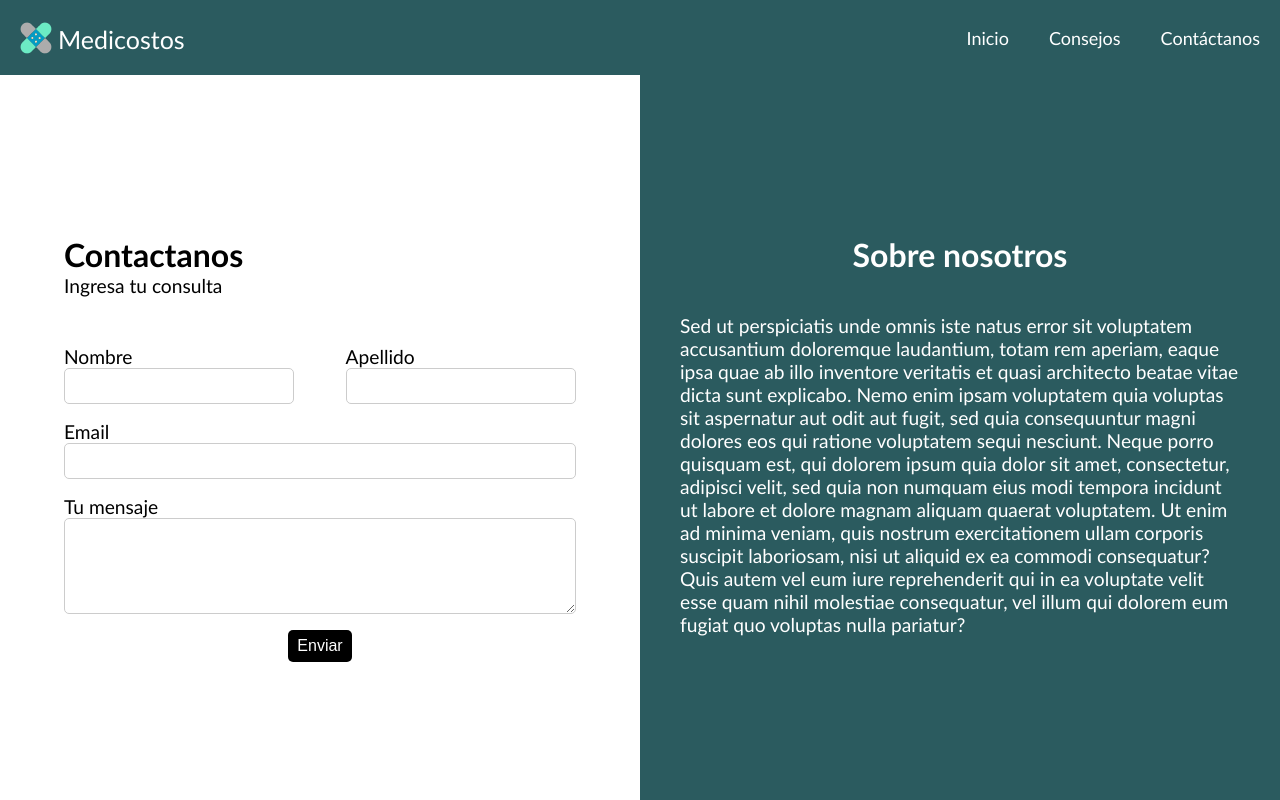
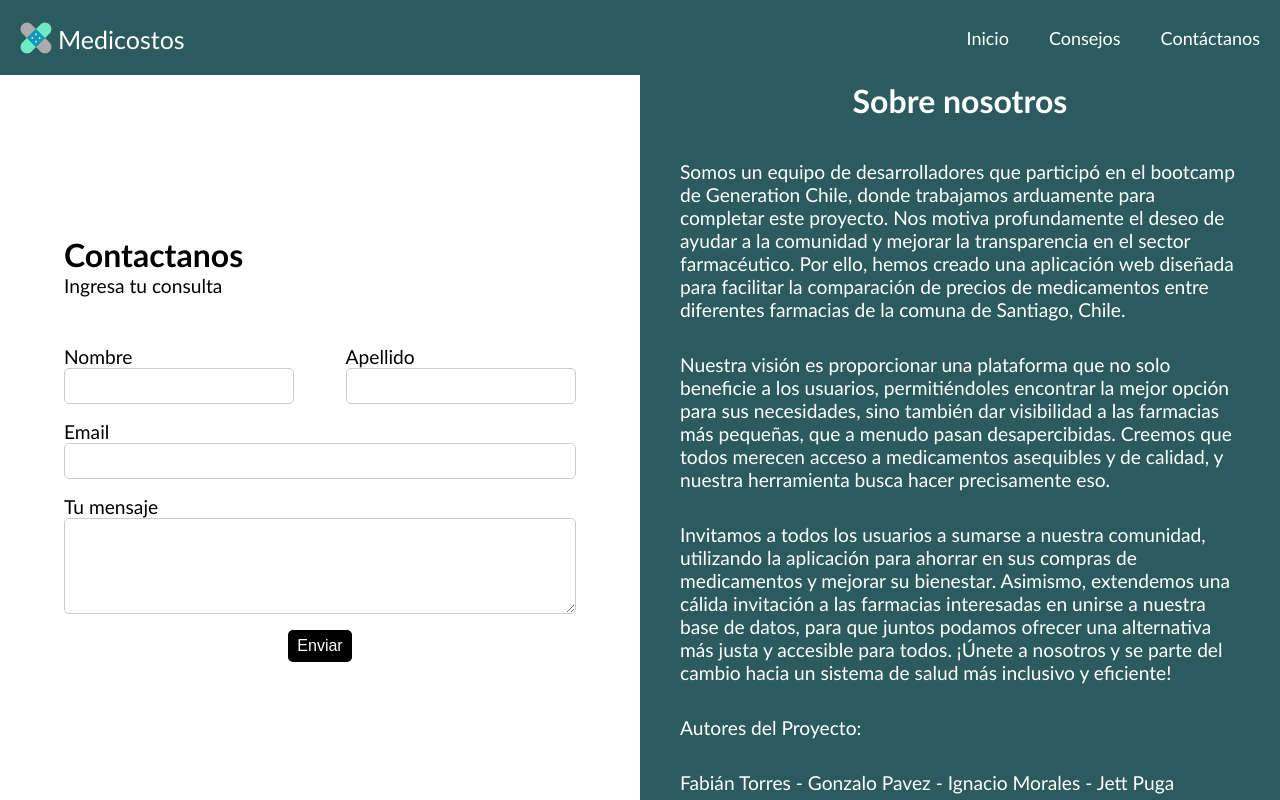
Before and after one commit to ttaxyy/medicostos, a React (Vite) app in the folder medicostos/: page /contactanos in a window 1280 px wide. Built offline with nearby package versions, Linux system fonts and the light colour scheme; the HTML template or start-up script is replaced by a standard one.

Commit message:
sobre nosotros listo

```diff
--- a/medicostos/src/Contacto/Contacto.css
+++ b/medicostos/src/Contacto/Contacto.css
@@ -35,10 +35,11 @@
 
 .mensajito {
   display: flex;
+  justify-content: center;
   color: white;
   flex-direction: column;
   gap: 5vh;
-  margin-top: 20vh;
+  margin-top: 0vh;
 }
 
 .mensajito > h2 {
@@ -49,6 +50,8 @@
 .mensajito > p {
   display: flex;
   margin: 0vh 5vh;
+  gap: 2rem;
+  flex-direction: column;
 }
 
 input {
--- a/medicostos/src/Contacto/Contacto.jsx
+++ b/medicostos/src/Contacto/Contacto.jsx
@@ -102,7 +102,7 @@ function Contacto() {
             </form>
             {confirmada && (
               <div className="confirmacion">
-                <h2>Consulta enviada, gracias por su aporte</h2>
+                <h2>Consulta enviada, gracias por su aporte.</h2>
               </div>
             )}
           </div>
@@ -112,20 +112,32 @@ function Contacto() {
         <div className="mensajito">
           <h2>Sobre nosotros</h2>
           <p>
-            Sed ut perspiciatis unde omnis iste natus error sit voluptatem
-            accusantium doloremque laudantium, totam rem aperiam, eaque ipsa
-            quae ab illo inventore veritatis et quasi architecto beatae vitae
-            dicta sunt explicabo. Nemo enim ipsam voluptatem quia voluptas sit
-            aspernatur aut odit aut fugit, sed quia consequuntur magni dolores
-            eos qui ratione voluptatem sequi nesciunt. Neque porro quisquam est,
-            qui dolorem ipsum quia dolor sit amet, consectetur, adipisci velit,
-            sed quia non numquam eius modi tempora incidunt ut labore et dolore
-            magnam aliquam quaerat voluptatem. Ut enim ad minima veniam, quis
-            nostrum exercitationem ullam corporis suscipit laboriosam, nisi ut
-            aliquid ex ea commodi consequatur? Quis autem vel eum iure
-            reprehenderit qui in ea voluptate velit esse quam nihil molestiae
-            consequatur, vel illum qui dolorem eum fugiat quo voluptas nulla
-            pariatur?
+            Somos un equipo de desarrolladores que participó en el bootcamp de
+            Generation Chile, donde trabajamos arduamente para completar este
+            proyecto. Nos motiva profundamente el deseo de ayudar a la comunidad
+            y mejorar la transparencia en el sector farmacéutico. Por ello,
+            hemos creado una aplicación web diseñada para facilitar la
+            comparación de precios de medicamentos entre diferentes farmacias de
+            la comuna de Santiago, Chile.
+            <p>
+              Nuestra visión es proporcionar una plataforma que no solo
+              beneficie a los usuarios, permitiéndoles encontrar la mejor opción
+              para sus necesidades, sino también dar visibilidad a las farmacias
+              más pequeñas, que a menudo pasan desapercibidas. Creemos que todos
+              merecen acceso a medicamentos asequibles y de calidad, y nuestra
+              herramienta busca hacer precisamente eso.
+            </p>{" "}
+            <p>
+              Invitamos a todos los usuarios a sumarse a nuestra comunidad,
+              utilizando la aplicación para ahorrar en sus compras de
+              medicamentos y mejorar su bienestar. Asimismo, extendemos una
+              cálida invitación a las farmacias interesadas en unirse a nuestra
+              base de datos, para que juntos podamos ofrecer una alternativa más
+              justa y accesible para todos. ¡Únete a nosotros y se parte del
+              cambio hacia un sistema de salud más inclusivo y eficiente!
+            </p>{" "}
+            <p>Autores del Proyecto: </p>
+            <p>Fabián Torres - Gonzalo Pavez - Ignacio Morales - Jett Puga</p>
           </p>
         </div>
       </div>
```
